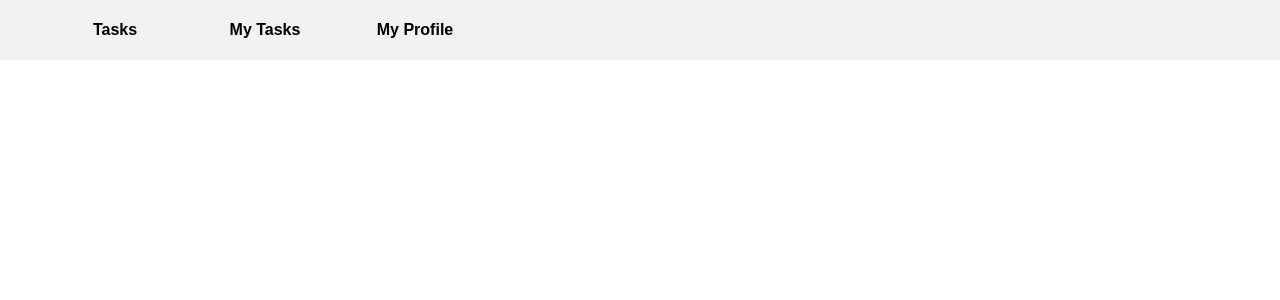
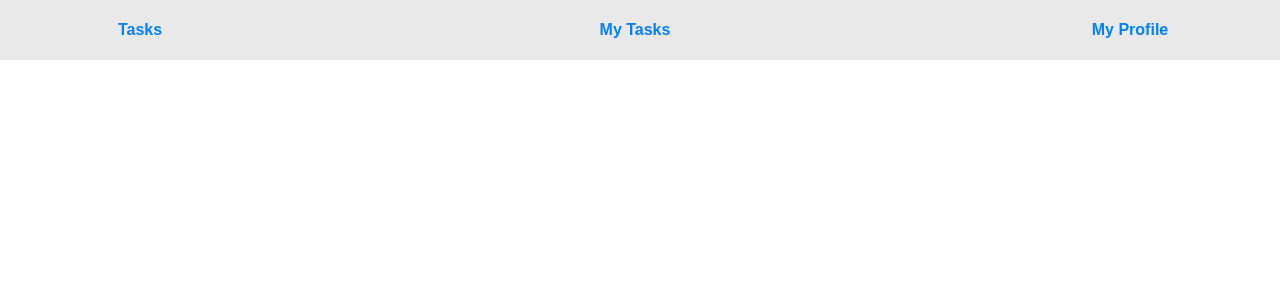
Before and after one commit to DigitalLeagueFS/ChixPix2-Front, a React (Create React App) app: page /main in a window 1280 px wide. Shown: the top 300 px of the page. Built offline with nearby package versions, Linux system fonts and the light colour scheme.

Commit message:
Сделал NavBar(Цвет сменил,ыыы)

```diff
--- a/src/NavigationBar/NavigationBar.css
+++ b/src/NavigationBar/NavigationBar.css
@@ -1,5 +1,5 @@
 .navbar{
-    background-color: #f2f2f2;
+    background-color: #e9e9e9;
     height: 60px;
     display: flex;
     align-items: center;
@@ -14,10 +14,11 @@
     align-items: center;
     width: 100%;
     height: 60px;
+    justify-content: space-between;
 }
 
 .navbar--elem{
-    width: 150px;
+    width: 200px;
     height: 100%;
     top:0;
     display: flex;
@@ -25,7 +26,7 @@
     justify-content: center;
     text-decoration: none;
     box-sizing: border-box;
-    color: black;
+    color: #0080ff;
     font-weight: bold;
 }
 
@@ -33,7 +34,10 @@
     color: white;
 }
 
+.navbar--elem:first-child{
+    margin-right: 50px;
+}
+
 .navbar--elem:hover{
     color: darkblue;
-
 }
```
